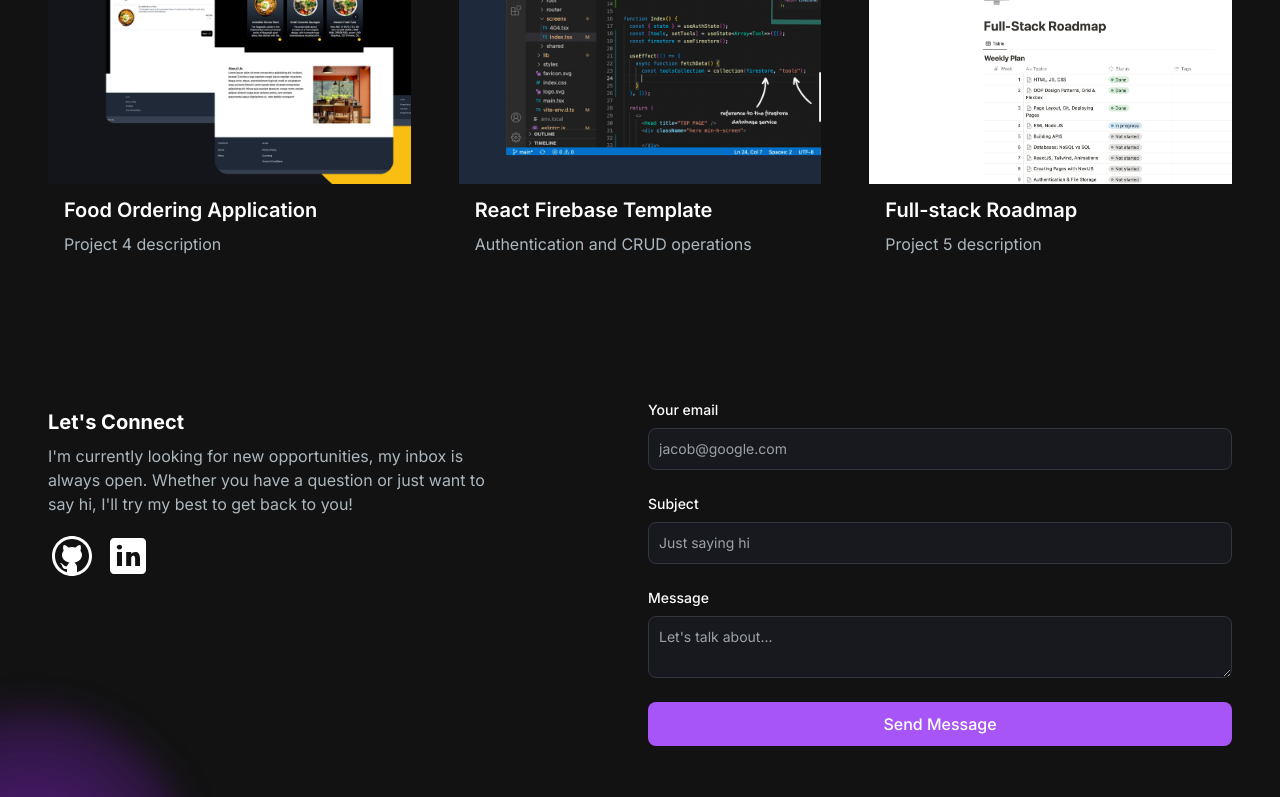
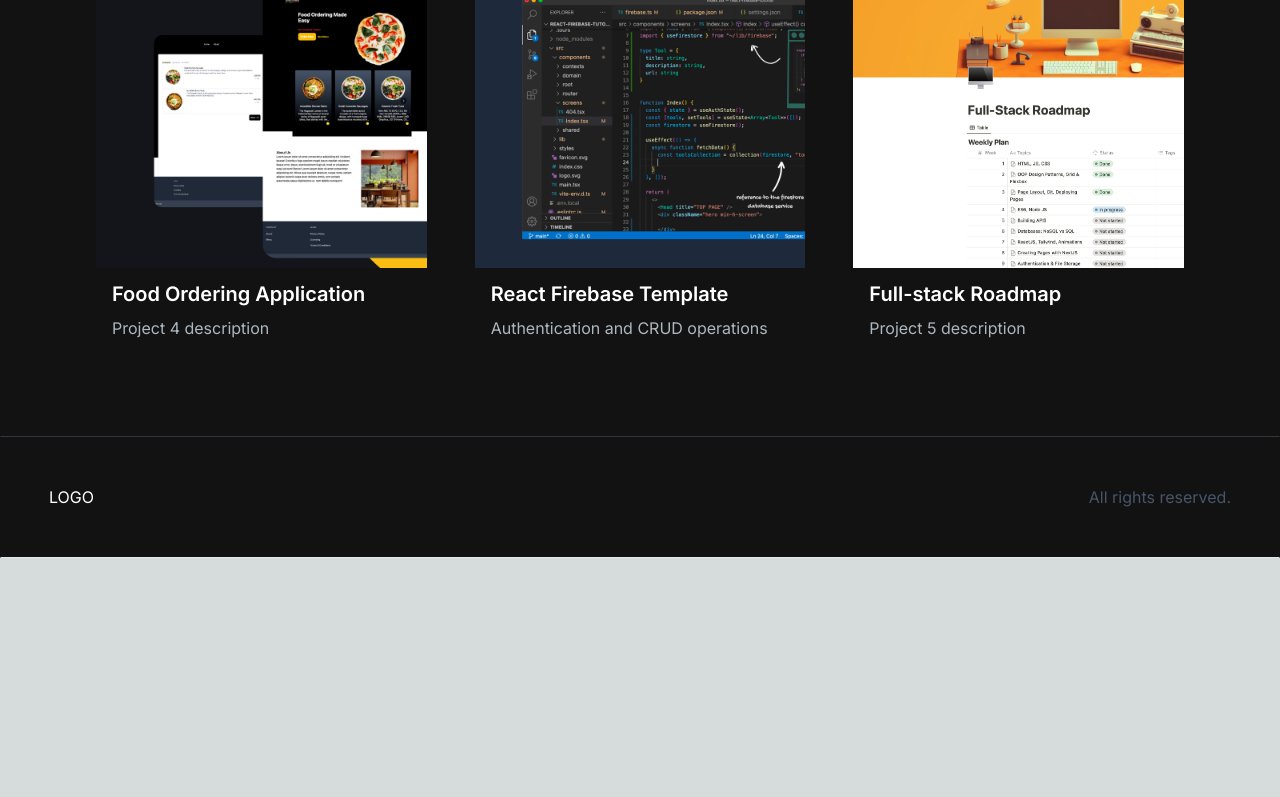
Before and after one commit to AzizImastara/imastara.com, a Next.js app: page / in a window 1280 px wide. Shown: the part 2000-2797 px from the top of the page. After the commit the page ends 2558 px from the top, so only its background shows below. Built offline with nearby package versions, Linux system fonts and the light colour scheme.

Commit message:
deleted email section

```diff
--- a/src/app/components/EmailSection.jsx
+++ b/src/app/components/EmailSection.jsx
@@ -64,7 +64,7 @@ const EmailSection = () => {
           </Link>
         </div>
       </div>
-      <div>
+      {/* <div>
         {emailSubmitted ? (
           <p className="text-green-500 text-sm mt-2">
             Email sent successfully!
@@ -84,7 +84,7 @@ const EmailSection = () => {
                 id="email"
                 required
                 className="bg-[#18191E] border border-[#33353F] placeholder-[#9CA2A9] text-gray-100 text-sm rounded-lg block w-full p-2.5"
-                placeholder="jacob@google.com"
+                placeholder="youremail@gmail.com"
               />
             </div>
             <div className="mb-6">
@@ -125,7 +125,7 @@ const EmailSection = () => {
             </button>
           </form>
         )}
-      </div>
+      </div> */}
     </section>
   );
 };
--- a/src/app/page.js
+++ b/src/app/page.js
@@ -10,12 +10,12 @@ export default function Home() {
   return (
     <main className="flex min-h-screen flex-col bg-[#121212]">
       <Navbar />
-      <div className="container mt-24 mx-auto px-12 py-4">
+      <div className="container mt-24 mx-auto p-24">
         <HeroSection />
         {/* <AchievementsSection /> */}
         <AboutSection />
         <ProjectsSection />
-        <EmailSection />
+        {/* <EmailSection /> */}
       </div>
       <Footer />
     </main>
```
